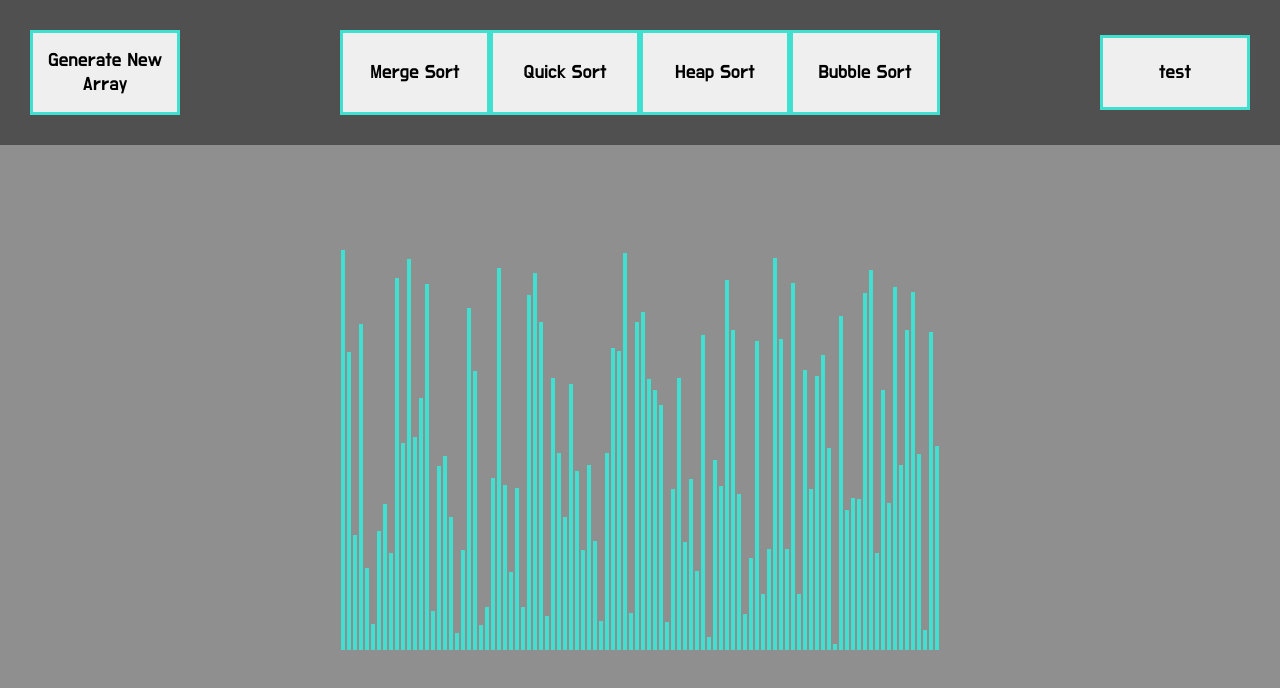
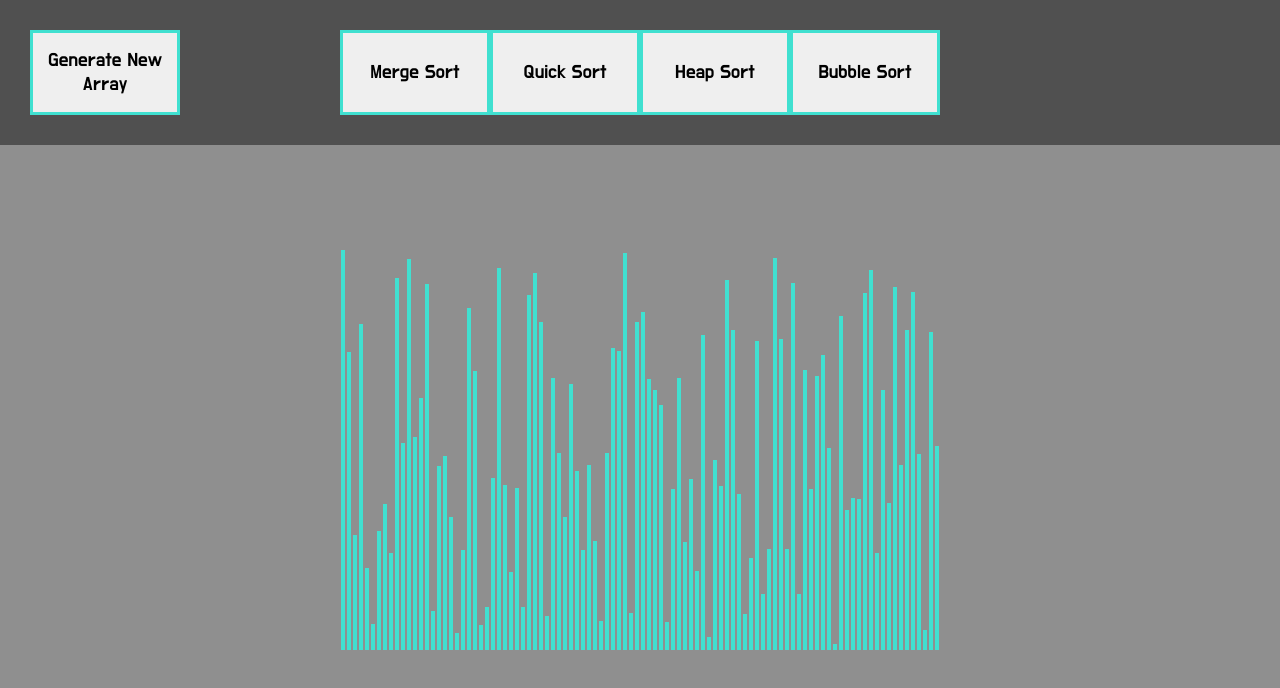
Before and after one commit to TylerPetri/Sorting-Visualizer, a React (Create React App) app: page / in a window 1280 px wide. Shown: the top 688 px of the page. Built offline with nearby package versions, Linux system fonts and the light colour scheme.

Commit message:
test btn out

```diff
--- a/src/SortingVisualizer/SortingVisualizer.css
+++ b/src/SortingVisualizer/SortingVisualizer.css
@@ -63,13 +63,13 @@ button {
   padding: 0 5px;
 }
 
-@media (max-width: 535px) {
+@media (max-width: 630px) {
   .fill {
     display: none;
   }
 }
 
-@media (max-width: 445px) {
+@media (max-width: 449px) {
   button {
     width: 95px;
   }
--- a/src/SortingVisualizer/SortingVisualizer.js
+++ b/src/SortingVisualizer/SortingVisualizer.js
@@ -140,10 +140,6 @@ function SortingVisualizer() {
     setBars(newVal);
   }
 
-  function test() {
-    console.log(windowDimensions, NUMBER_OF_ARRAY_BARS);
-  }
-
   return (
     <>
       <div className="wrapper">
@@ -166,9 +162,7 @@ function SortingVisualizer() {
                 Bubble Sort
               </button>
             </div>
-            <button className="fill" onClick={test}>
-              test
-            </button>
+            <div className="fill"></div>
           </div>
         </nav>
         <div className="array-container">
```
